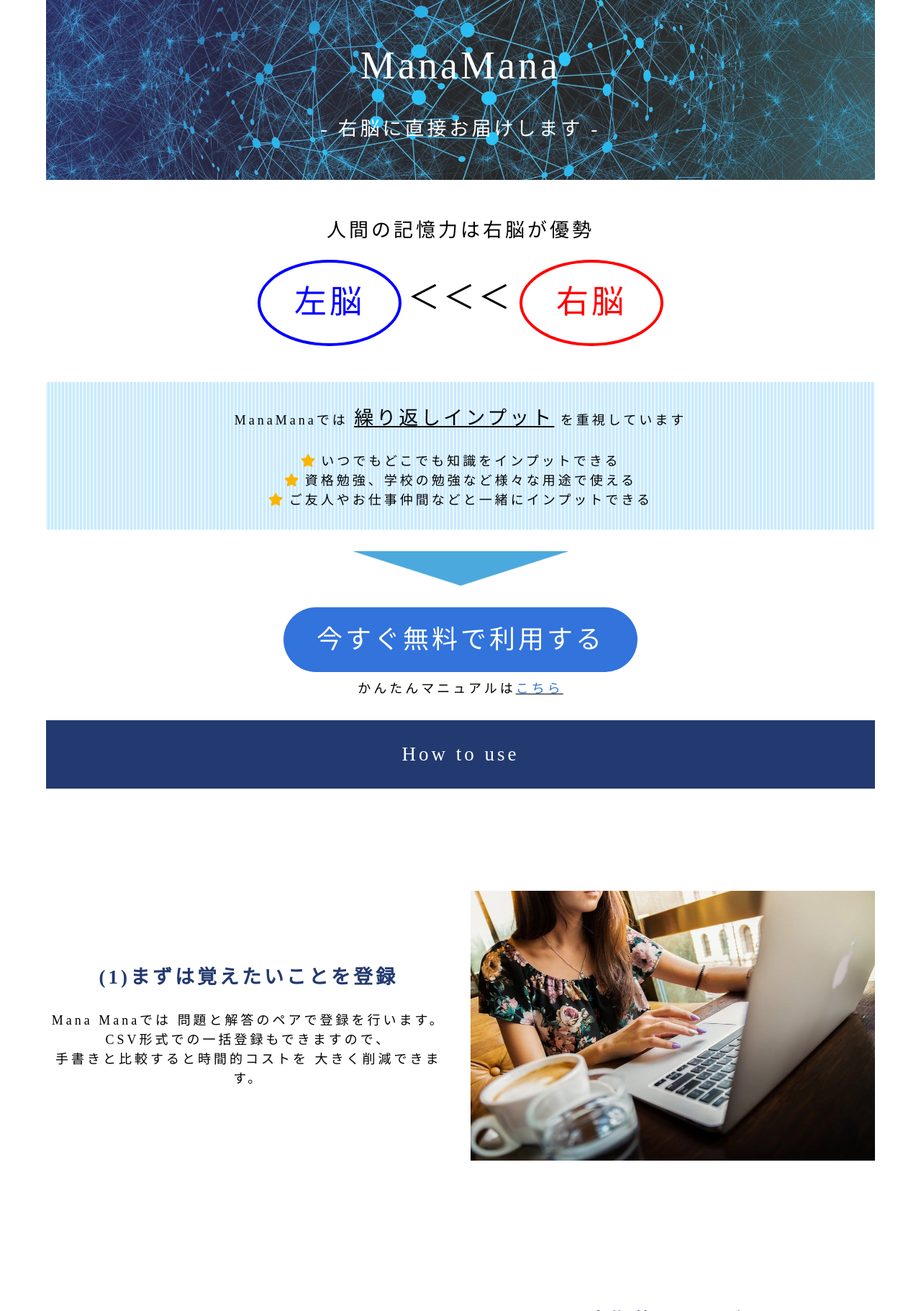
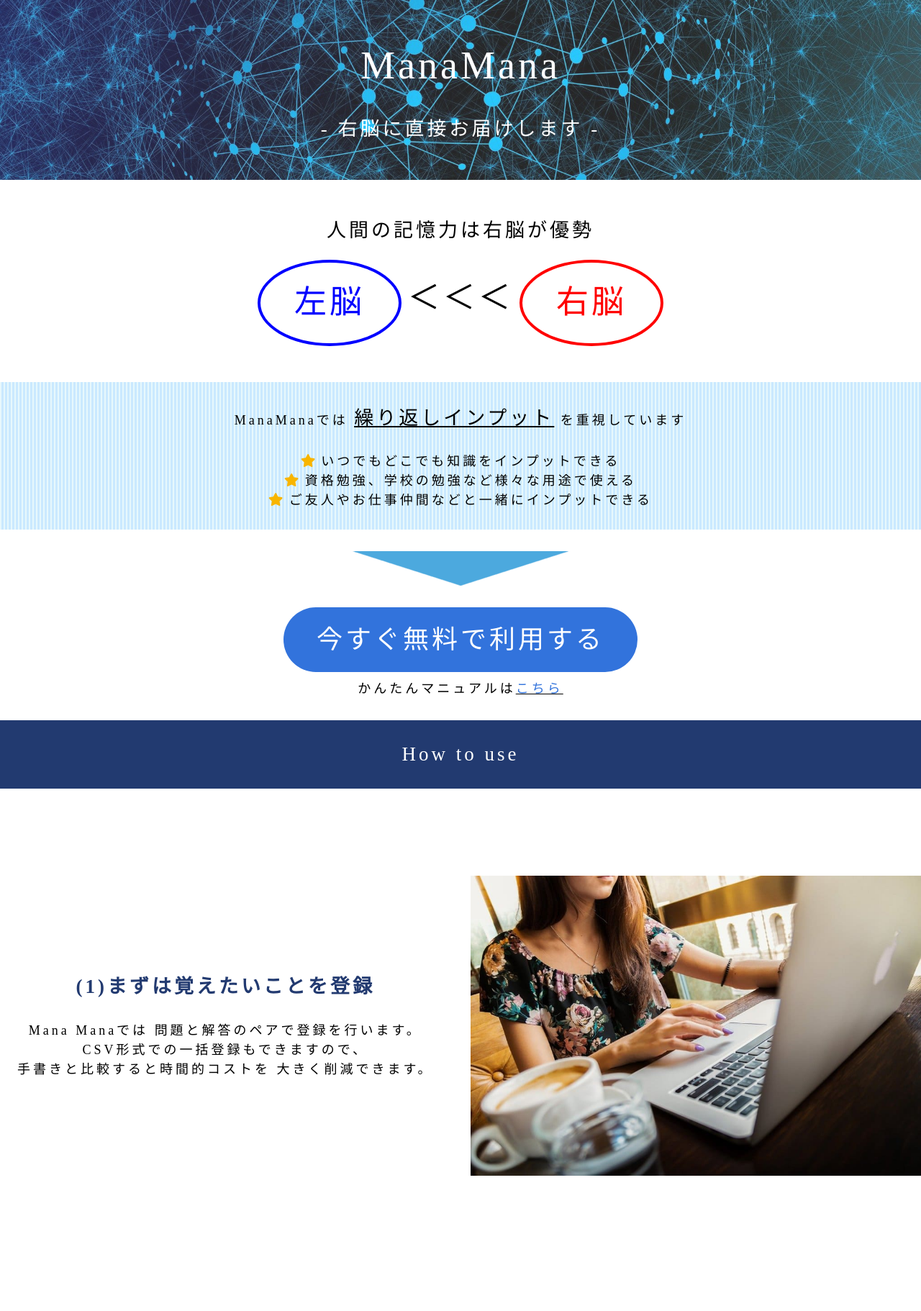
Before and after one commit to TaichiKanaya/attakait_hp, a Django app: page /hp/manamana/ in a window 1280 px wide. Shown: the top 1822 px of the page at 72% size. Run offline with Django 3.2, Linux system fonts and the light colour scheme.

Commit message:
containerを貼ると横幅が決まってしまうので削除

```diff
--- a/hp/templates/base_lp.html
+++ b/hp/templates/base_lp.html
@@ -36,7 +36,7 @@
     <title>{% block title %}{% endblock %} | あったかIT</title>
 </head>
 <body style="background-color:white;color:black">
-<div class="container" style="overflow: hidden;">
+<div style="overflow: hidden;">
 {% block contents %}{% endblock %}
 </div>
 <footer>
```
